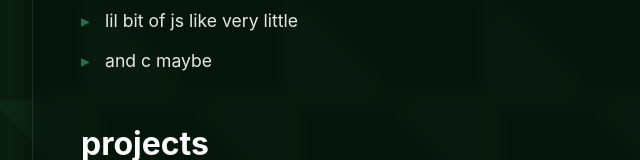
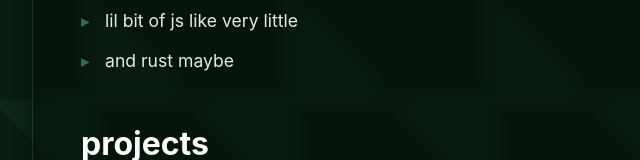
Before and after one commit to Markynose/markynose.github.io, a plain HTML site: page index.html in a window 1280 px wide. Shown: the part 640-800 px from the top of the page, 208-848 px from the left. Drawn offline with Linux system fonts and the light colour scheme.

Commit message:
Replace 'C' with 'Rust' in skills list

```diff
--- a/index.html
+++ b/index.html
@@ -26,7 +26,7 @@
             <ul>
                 <li>python</li>
                 <li>lil bit of js like very little</li>
-                <li>and c maybe</li>
+                <li>and rust maybe</li>
             </ul>
         </section>
 
```
